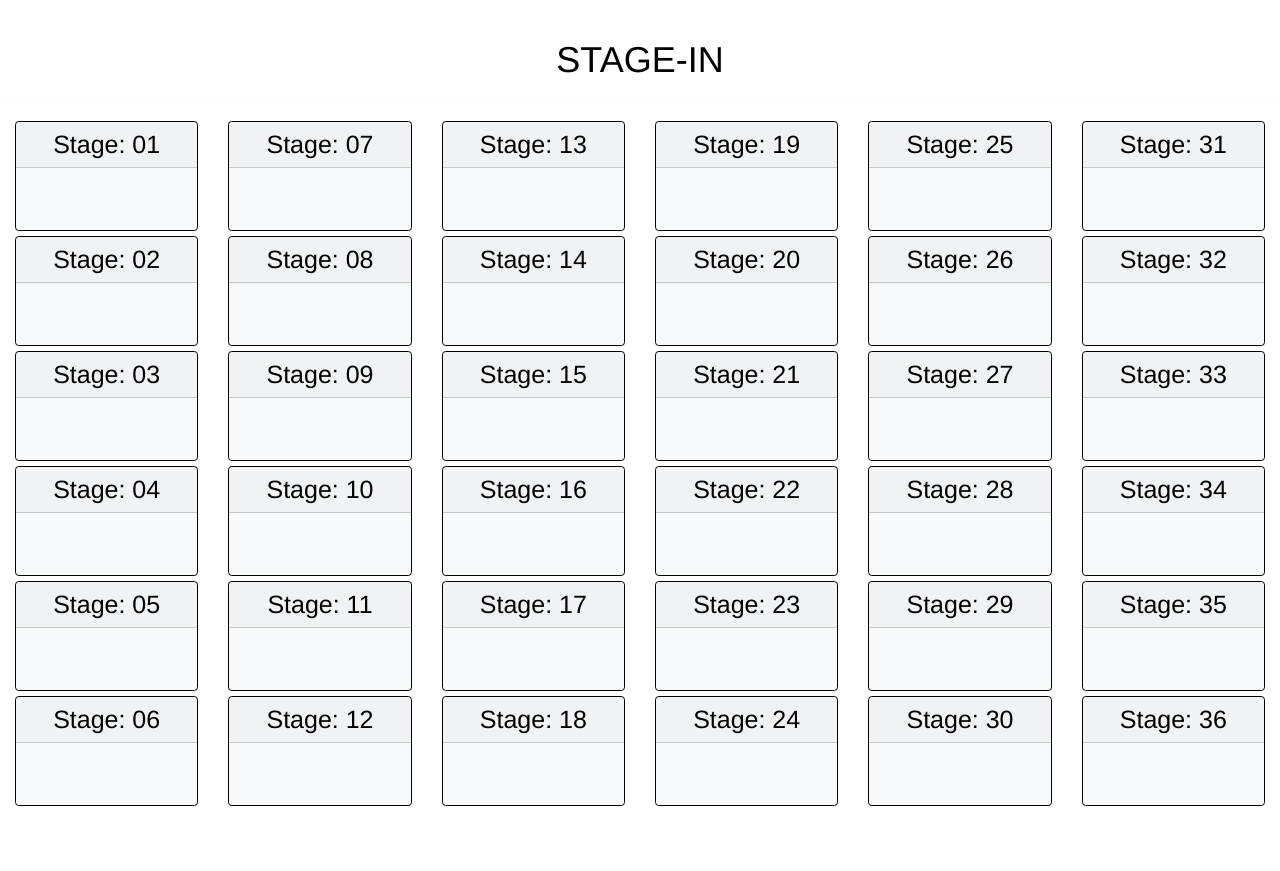
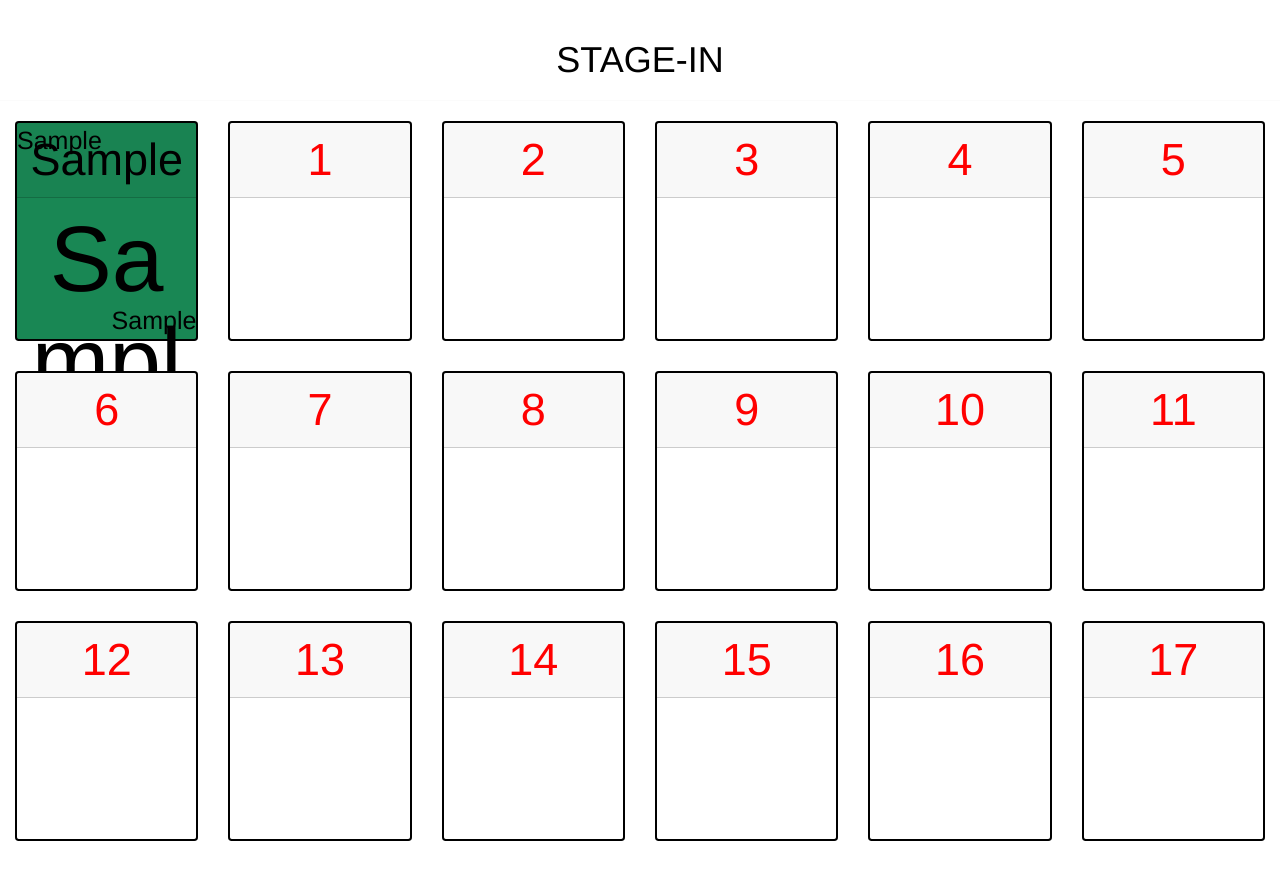
Before and after one commit to Marcbety/gestaopatio, a Flask app: page /stage_in in a window 1280 px wide. Shown: the part 62-933 px from the top of the page. Before the commit the page ends 868 px from the top, so only its background shows below. Run offline with Flask 2, Linux system fonts and the light colour scheme; tables that the repository leaves empty hold one stand-in row (values such as "Sample post"); some libraries are stand-ins or nearby versions.

Commit message:
Update Cargas Stage_In.html

```diff
--- a/gestaopatio/templates/Cargas Stage_In.html
+++ b/gestaopatio/templates/Cargas Stage_In.html
@@ -5,67 +5,75 @@
     <h1 style="color: black">STAGE-IN</h1>
     <hr>
     <div class="container-fluid" id="content">
-        <div class="row">
-            {% for i in range(6) %}
-                {% for j in range(6) %}
-                    {% set index = j * 6 + i %}
-                    {% set stage_num = "%02d"|format(index + 1) %}
-                    {% set card_class = 'text-bg-light' %}
+        {% set total_por_tela = 18 %}
+        {% set total_telas = 2 %}
+        {% set stage_index = namespace(valor=0) %}
+
+        {% for tela in range(total_telas) %}
+        <div class="row tela" id="tela{{ tela }}" style="{% if tela != 0 %}display: none;{% endif %}; flex-wrap: wrap; justify-content: center;">
+            {% set start = tela * total_por_tela %}
+            {% set end = (tela + 1) * total_por_tela %}
+            {% set sub_lista = lista_patio[start:end] %}
+            {% for i in range(total_por_tela) %}
+                {% if i < sub_lista|length %}
+                    {% set item = sub_lista[i] %}
+                {% else %}
+                    {% set item = namespace(num_doca='', num_frota='', sub_frota='', num_posicao='', status_frota='') %}
+                {% endif %}
+
+                {% set card_class = 'text-bg-body-light' %}
                 {% set text_color = '#000000' %}
 
-                    <div class="col-md-2 col-sm-4 col-xs-6 mb-2">
-                        <div class="card {{ card_class }}" style="height: 11rem; border: 1px solid black; positio: relative;">
-                            <div class="card-header" style="font-size: 2.5rem; color: {{ text_color }};">
-                                Stage: {{ stage_num }}
-                            </div>
-                            {% for item in lista_patio %}
-                                {% if item.num_doca == stage_num %}
-                                   {% if item.status_frota != 'Carregando' %}
-                                        {% if item.num_faixa is none or item.num_faixa =='' %}
-                                             {% if item.num_posicao is none or item.num_posicao == '' %}
-                                                        {% set card_class = 'text-bg-Light' %}
-                                                        {% set text_color = '#000000' %}
-                                             {% else %}
+                {% if item.num_faixa %}
+                    {% set card_class = 'text-bg-success' %}
+                {% elif item.num_posicao %}
                     {% set card_class = 'text-bg-dark' %}
                     {% set text_color = '#ffffff' %}
                 {% endif %}
+
+                {% if not item.num_doca %}
+                    {% set stage_label = stage_disponiveis[stage_index.valor] %}
+                    {% set stage_index.valor = stage_index.valor + 1 %}
+                {% endif %}
+
+                <div class="col-md-2 col-sm-4 col-xs-6 mb-5">
+                    <div class="card {{ card_class }}" style="height: 22rem; border: 2px solid black; position: relative;">
+                        <div class="card-header" style="font-size: 4.5rem; color:{% if item.num_doca %}{{ text_color }}{% else %}red{% endif %};">
+                            {% if item.num_doca %}
+                                {{ item.num_doca }}
                             {% else %}
-                                            {% set card_class = 'text-bg-success' %}
-                                            {% set text_color = '#000000' %}
+                                {{ stage_label }}
                             {% endif %}
-                                   {% else %}
-                                       {% set card_class = 'text-bg-warning' %}
-                                       {% set text_color = '#000000' %}
-                                   {% endif %}
-                                    <div class="card {{ card_class }} p-0">
-                                        <h5 class="card-title" style="font-size: 4.1rem; color: {{ text_color }};">
+                        </div>
+                        <div class="card-body p-0">
+                            <h5 class="card-title" style="font-size: 9.3rem; color: {{ text_color }};">
                                 {{ item.num_frota }}
                             </h5>
+                            <p class="card-text" style="font-size: 2.5rem; color: {{ text_color }}; position: absolute; top: 0; left: 0;">
+                                {{ item.sub_frota }}
+                            </p>
                             <p class="card-text" style="font-size: 2.5rem; color: {{ text_color }}; position: absolute; bottom: 0; right: 0;">
                                 {{ item.num_posicao }}
                             </p>
-                                        <p class="card-text" style="font-size: 2.5rem; color: {{ text_color }}; position: absolute; top: 0; left: 0;">
-                                            {{ item.sub_frota }}
-                                        </p>
                         </div>
-                                {% endif %}
+                    </div>
+                </div>
+            {% endfor %}
+        </div>
         {% endfor %}
     </div>
 </div>
-                {% endfor %}
-            {% endfor %}
-        </div>
-    </div>
-</div>
+
 <script>
-    // Função para atualizar o conteúdo usando AJAX
-    function updateContent() {
-        fetch('/update_content')
-            .then(response => response.text())
-            .then(data => {
-                document.getElementById('content').innerHTML = data;
-            });
-    }
+    const intervaloTroca = 10000;
+    const totalTelas = {{ total_telas }};
+    let telaAtual = 0;
+
+    setInterval(() => {
+        document.getElementById('tela' + telaAtual).style.display = 'none';
+        telaAtual = (telaAtual + 1) % totalTelas;
+        document.getElementById('tela' + telaAtual).style.display = 'flex';
+    }, intervaloTroca);
 
      // Atualiza o conteúdo a cada 2 minutos (120.000 milissegundos)
     setInterval(updateContent, 120000);
```
Lines whose indentation alone changed are shown as unchanged.
